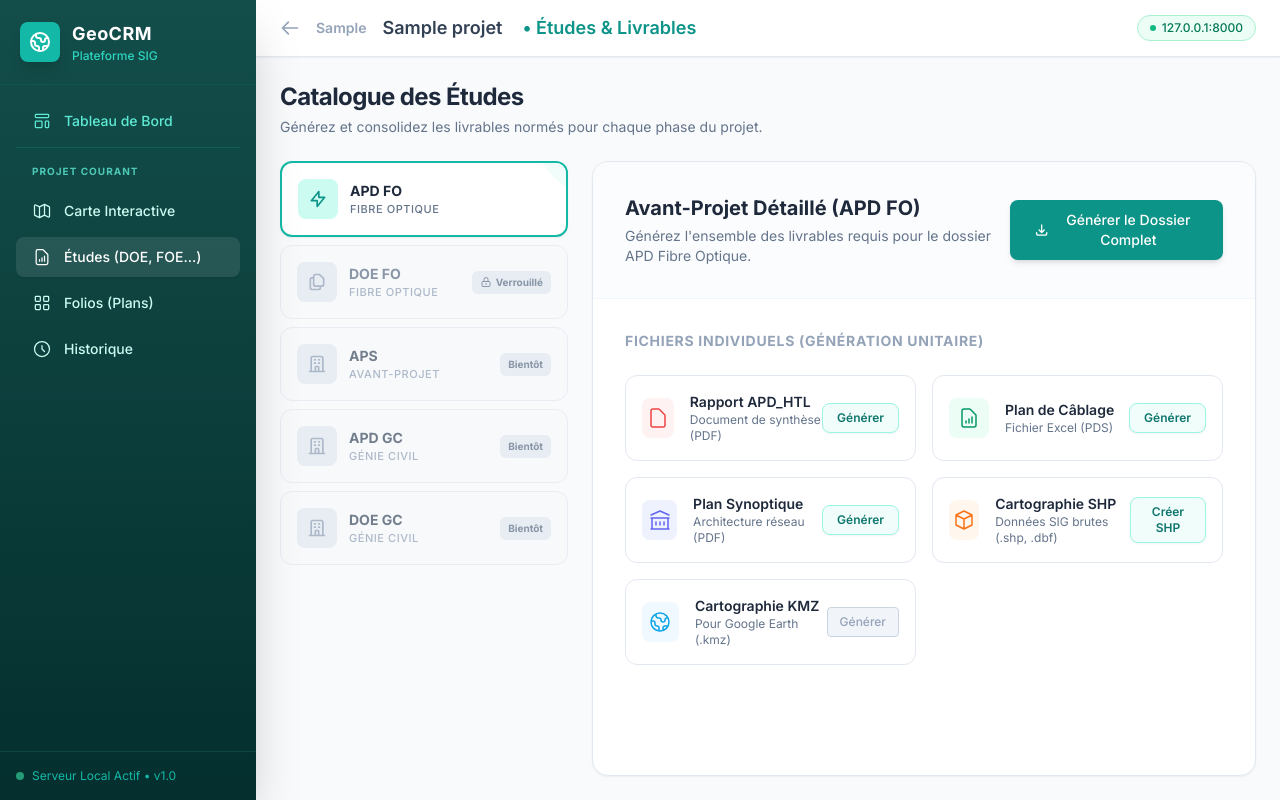
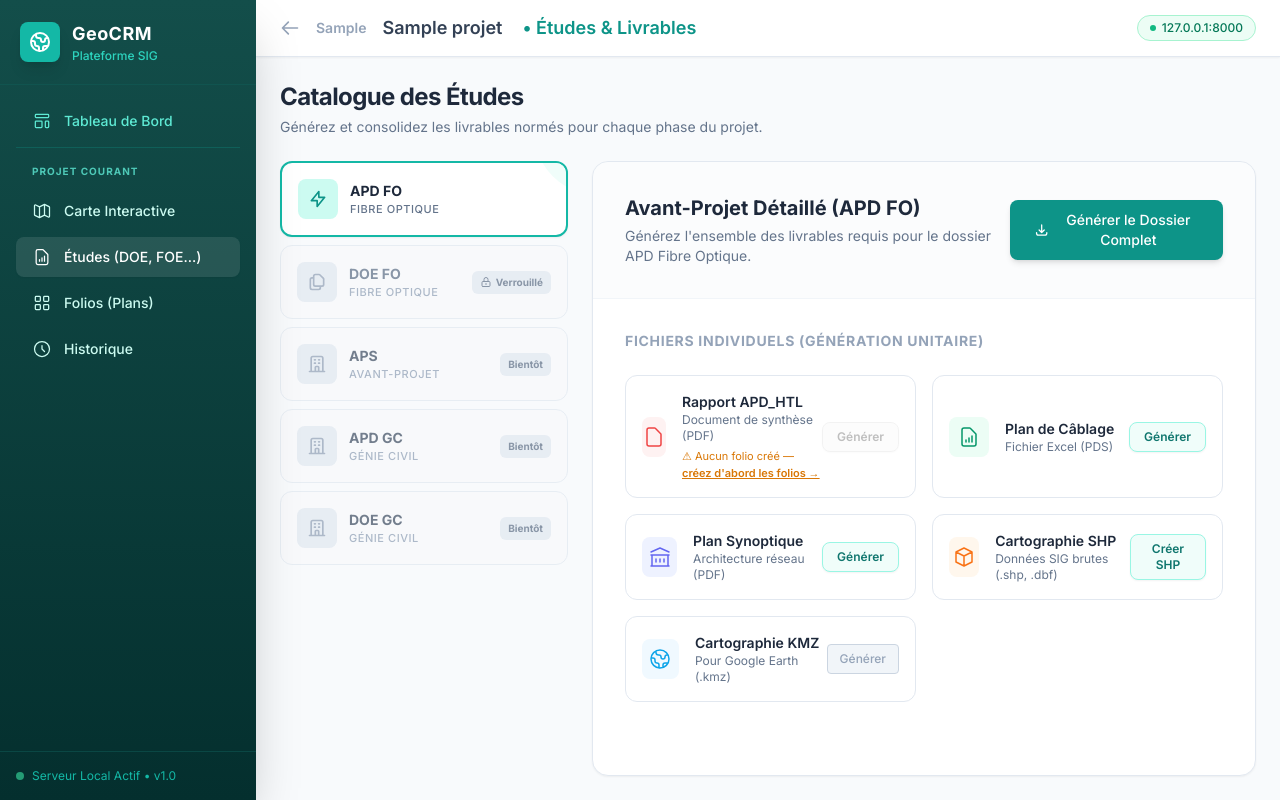
Before and after one commit to digit31/CRM-CALAUDE, a FastAPI app: page /projets/1/etudes in a window 1280 px wide. Run offline with FastAPI, Linux system fonts and the light colour scheme; tables that the repository leaves empty hold one stand-in row (values such as "Sample post"); some libraries are stand-ins or nearby versions.

Commit message:
Folios obligatoires pour le Plan APD : bloque le PDF + exclut du dossier complet si aucun folio
Sans folios manuels (pas de FOLIO_LIVRABLES.shp), le CRM auto-generait un
decoupage folios non valide dans le Plan APD. Desormais les folios sont un
prerequis :
- Garde dure dans la branche "rapport" de api_generer_etude -> HTTP 400 avec
  message clair (couvre le modal ET une tache rapport unitaire).
- Exclusion propre du "rapport" dans le dossier complet (background + stepper
  synchrone) : statut "ignore" + raison "aucun folio" (modele du shape-skip).
- UX : bouton "Plan APD" desactive + note/lien visible "Creez d'abord les
  folios ->" vers l'editeur ; coexiste avec le verrou "MAJ Shapes".
- Historique : raison d'"ignore" dynamique ("aucun folio" vs "deja a jour").

Portee APD FO uniquement (le DOE n'a pas de PDF a folios). Predicat unique
_projet_sans_folios (base sur _folios_shp_projet).

Co-Authored-By: Claude Opus 4.8 <noreply@anthropic.com>

```diff
--- a/CRM SIG/mon_crm_sig/app/main.py
+++ b/CRM SIG/mon_crm_sig/app/main.py
@@ -226,6 +226,7 @@ def page_etudes(request: Request, projet_id: int, db: Session = Depends(get_db))
         "dossier_existant": dossier_existant,
         "shapes_a_maj": _shapes_a_maj(projet),
         "type_etude": _type_etude_projet(projet),
+        "sans_folios": _projet_sans_folios(projet),
     })
 
 
@@ -510,6 +511,11 @@ def _executer_tache(tache_id, projet_id, etapes, mode):
             # Optimisation : dans un dossier complet, sauter « shape » si déjà à jour.
             if key == "shape" and nb > 1 and not _shapes_a_maj(projet) and _shp_livrable_existe(projet):
                 _maj_tache_etape(tache_id, i, "ignore", duree=0)
+                continue
+            # Sans folios manuels : le Plan APD (rapport) est EXCLU du dossier complet
+            # (le générer auto-générerait des folios non validés) — on n'échoue pas.
+            if key == "rapport" and nb > 1 and _projet_sans_folios(projet):
+                _maj_tache_etape(tache_id, i, "ignore", duree=0, raison="aucun folio")
                 continue
             # Acquisition FIFO du créneau : le plus petit seq (créé en premier) passe
             # en premier. Sinon -> « en attente » (temps d'attente compté à part).
@@ -553,13 +559,15 @@ def _executer_tache(tache_id, projet_id, etapes, mode):
         db.close()
 
 
-def _maj_tache_etape(tache_id, i, statut, duree=None, resultat=None):
+def _maj_tache_etape(tache_id, i, statut, duree=None, resultat=None, raison=None):
     with _TACHES_LOCK:
         t = _TACHES.get(tache_id)
         if t:
             t["etapes"][i]["statut"] = statut
             if duree is not None:
                 t["etapes"][i]["duree_s"] = duree
+            if raison is not None:
+                t["etapes"][i]["raison"] = raison
             if resultat is not None:
                 t["resultat"] = resultat
 
@@ -1050,6 +1058,18 @@ def _folios_shp_projet(projet, dossier_shape):
         if os.path.exists(p):
             return p
     return None
+
+
+def _projet_sans_folios(projet, dossier_shape=None) -> bool:
+    """True si le projet n'a AUCUN folio créé manuellement (pas de FOLIO_LIVRABLES.shp
+    sur disque). Dans ce cas les folios seraient auto-générés (corridor) : on BLOQUE
+    le Plan livrable APD en unitaire et on l'EXCLUT du dossier complet."""
+    try:
+        if dossier_shape is None:
+            dossier_shape = _trouver_dossier_shape(projet)
+        return _folios_shp_projet(projet, dossier_shape) is None
+    except Exception:
+        return False   # en cas de doute, ne pas bloquer
 
 
 def _bbox_3857_vers_wgs(b):
@@ -2591,6 +2611,12 @@ def api_generer_etude(projet_id: int, type_etude: str, mode: str = "overwrite",
             from app.reporting import apd_generator, apd_pptx, plan_generator
             import json as _json, glob as _glob
             dossier_shape = _trouver_dossier_shape(projet)
+            # Folios OBLIGATOIRES : sans folios manuels, le PDF auto-générerait un
+            # découpage non validé -> génération du Plan APD IMPOSSIBLE.
+            if _projet_sans_folios(projet, dossier_shape):
+                raise HTTPException(status_code=400,
+                    detail="Aucun folio livrable créé pour ce projet. Créez d'abord les "
+                           "folios (page Folios) avant de générer le Plan livrable APD.")
             natures = _natures_appuis_projet(projet, dossier_shape)
             defauts = apd_generator.calculer_synthese(
                 dossier_shape, ref_projet=(projet.reference or f"AFF_{projet.id}"),
--- a/CRM SIG/mon_crm_sig/app/static/js/historique.js
+++ b/CRM SIG/mon_crm_sig/app/static/js/historique.js
@@ -69,7 +69,7 @@
     if (multi && ets.length) {
       steps = '<div class="grid grid-cols-1 sm:grid-cols-2 gap-x-4 gap-y-1.5 mt-3">' + ets.map(e => {
         const cls = e.statut === 'en_cours' ? 'text-amber-700 font-semibold' : e.statut === 'termine' ? 'text-slate-600' : e.statut === 'erreur' ? 'text-red-600' : e.statut === 'ignore' ? 'text-slate-400 line-through' : 'text-slate-400';
-        const dur = (e.duree_s != null && e.statut === 'termine') ? ' · ' + fmtDuree(e.duree_s) : (e.statut === 'ignore' ? ' (déjà à jour)' : '');
+        const dur = (e.duree_s != null && e.statut === 'termine') ? ' · ' + fmtDuree(e.duree_s) : (e.statut === 'ignore' ? ' (' + esc(e.raison || 'déjà à jour') + ')' : '');
         return '<div class="flex items-center gap-2 text-xs ' + cls + '">' + (STEP_IC[e.statut] || STEP_IC.en_attente) + '<span class="truncate">' + esc(e.label) + dur + '</span></div>';
       }).join('') + '</div>';
     }
--- a/CRM SIG/mon_crm_sig/app/templates/activite.html
+++ b/CRM SIG/mon_crm_sig/app/templates/activite.html
@@ -36,7 +36,7 @@
 {% endblock %}
 
 {% block scripts_extra %}
-<script src="/static/js/historique.js?v=4"></script>
+<script src="/static/js/historique.js?v=5"></script>
 <script>
   function _gToast(msg, type){ const t=document.getElementById('g-toast'); if(!t) return; t.textContent=msg; t.className='fixed bottom-6 right-6 z-50 px-4 py-3 rounded-lg text-sm font-medium shadow-lg '+(type==='error'?'bg-red-600 text-white':'bg-emerald-600 text-white'); t.classList.remove('hidden'); clearTimeout(window.__gt); window.__gt=setTimeout(()=>t.classList.add('hidden'),4000); }
   histInit({ endpoint: '/api/historique', global: true, actives: 'g-actives', secActives: 'g-sec-actives', terminees: 'g-terminees', vide: 'g-vide', toast: _gToast });
--- a/CRM SIG/mon_crm_sig/app/templates/etudes.html
+++ b/CRM SIG/mon_crm_sig/app/templates/etudes.html
@@ -205,6 +205,7 @@
                             <div>
                                 <h4 class="font-semibold text-slate-800 text-sm">Rapport APD_HTL</h4>
                                 <p class="text-xs text-slate-500">Document de synthèse (PDF)</p>
+                                <p id="rapport-folios-note" class="hidden mt-1 text-[11px] text-amber-600">⚠ Aucun folio créé — <a href="/projets/{{ projet.id }}/folios" class="font-semibold underline hover:text-amber-700">créez d'abord les folios &rarr;</a></p>
                             </div>
                         </div>
                         <button onclick="genererApd()" id="btn-rapport" class="inline-flex items-center justify-center gap-1.5 bg-brand-50 text-brand-700 border border-brand-200 hover:bg-brand-600 hover:text-white hover:border-brand-600 font-semibold text-xs py-1.5 px-3.5 rounded-lg shadow-sm transition-all active:scale-95">
@@ -974,6 +975,8 @@
 
     // ===== VERROU « MAJ Shapes » (après édition dans Édition Livrables) =====
     let shapesAMaj = {{ shapes_a_maj | tojson }};
+    // Verrou « Folios obligatoires » : sans folios manuels, le Plan APD est bloqué.
+    let sansFolios = {{ sans_folios | tojson }};
     // Toutes les générations SAUF la Cartographie SHP (btn-shape = « MAJ Shapes »).
     const AUTRES_BTNS = ['btn-doe_global', 'btn-rapport', 'btn-pds', 'btn-syno', 'btn-kmz',
         'btn-doe_fo_global', 'btn-doe_fo_vtl', 'btn-doe_fo_htl', 'btn-doe_fo_syno',
@@ -1002,11 +1005,29 @@
                 b.removeAttribute('title');
             }
         });
-    }
-
-    // Applique le verrou au chargement si des modifications sont en attente.
+        // La levée du verrou « MAJ Shapes » ne doit pas réactiver le Plan APD s'il
+        // manque des folios : on re-verrouille dans ce cas.
+        if (!actif && sansFolios) _verrouRapportFolios();
+    }
+
+    // Verrou « Folios obligatoires » : désactive le Plan APD + affiche la note/lien.
+    function _verrouRapportFolios() {
+        if (!sansFolios) return;
+        const b = document.getElementById('btn-rapport');
+        if (b) {
+            b.disabled = true;
+            b.classList.add('btn-verrouille');
+            b.title = "Aucun folio : créez d'abord les folios livrables (page Folios) "
+                    + "pour générer le Plan livrable APD.";
+        }
+        const note = document.getElementById('rapport-folios-note');
+        if (note) note.classList.remove('hidden');
+    }
+
+    // Applique les verrous au chargement.
     document.addEventListener('DOMContentLoaded', function () {
         if (shapesAMaj) _appliquerEtatMajShapes(true);
+        else if (sansFolios) _verrouRapportFolios();
     });
 
     function genererEtude(type) {
@@ -1315,6 +1336,11 @@
             // SHP déjà à jour (verrou « MAJ Shapes » levé) : on n'écrase pas les éditions livrables.
             if (e.key === 'shape' && currentShpGenere && !shapesAMaj) {
                 _dosTerminer(i, 'déjà à jour');
+                continue;
+            }
+            // Sans folios manuels : le Plan APD (rapport) est EXCLU du dossier complet.
+            if (e.key === 'rapport' && sansFolios) {
+                _dosTerminer(i, 'aucun folio');
                 continue;
             }
             try {
--- a/CRM SIG/mon_crm_sig/app/templates/historique.html
+++ b/CRM SIG/mon_crm_sig/app/templates/historique.html
@@ -36,7 +36,7 @@
 {% endblock %}
 
 {% block scripts_extra %}
-<script src="/static/js/historique.js?v=4"></script>
+<script src="/static/js/historique.js?v=5"></script>
 <script>
   function _histToast(msg, type){ const t=document.getElementById('hist-toast'); if(!t) return; t.textContent=msg; t.className='fixed bottom-6 right-6 z-50 px-4 py-3 rounded-lg text-sm font-medium shadow-lg '+(type==='error'?'bg-red-600 text-white':'bg-emerald-600 text-white'); t.classList.remove('hidden'); clearTimeout(window.__ht); window.__ht=setTimeout(()=>t.classList.add('hidden'),4000); }
   histInit({
```
